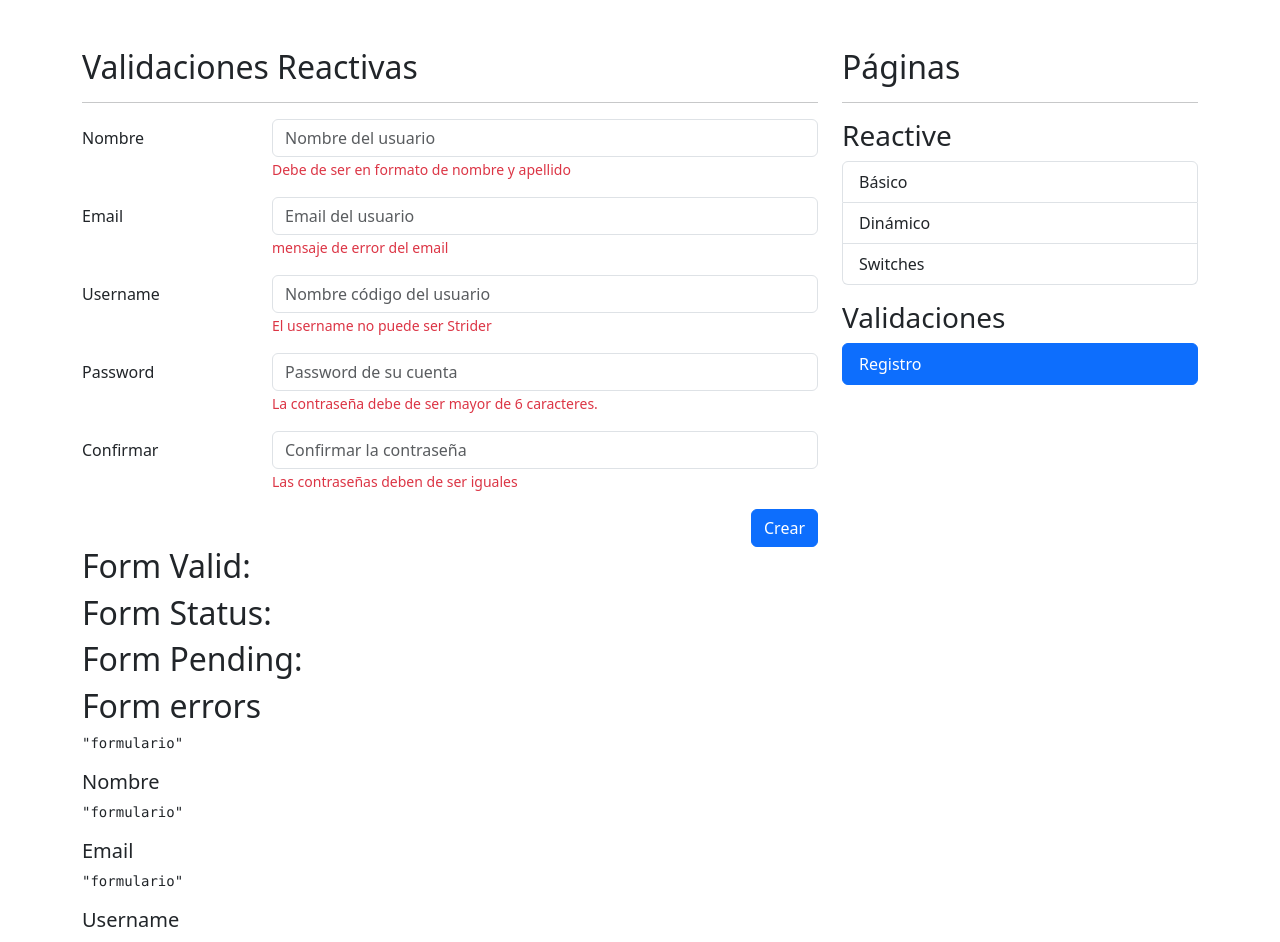
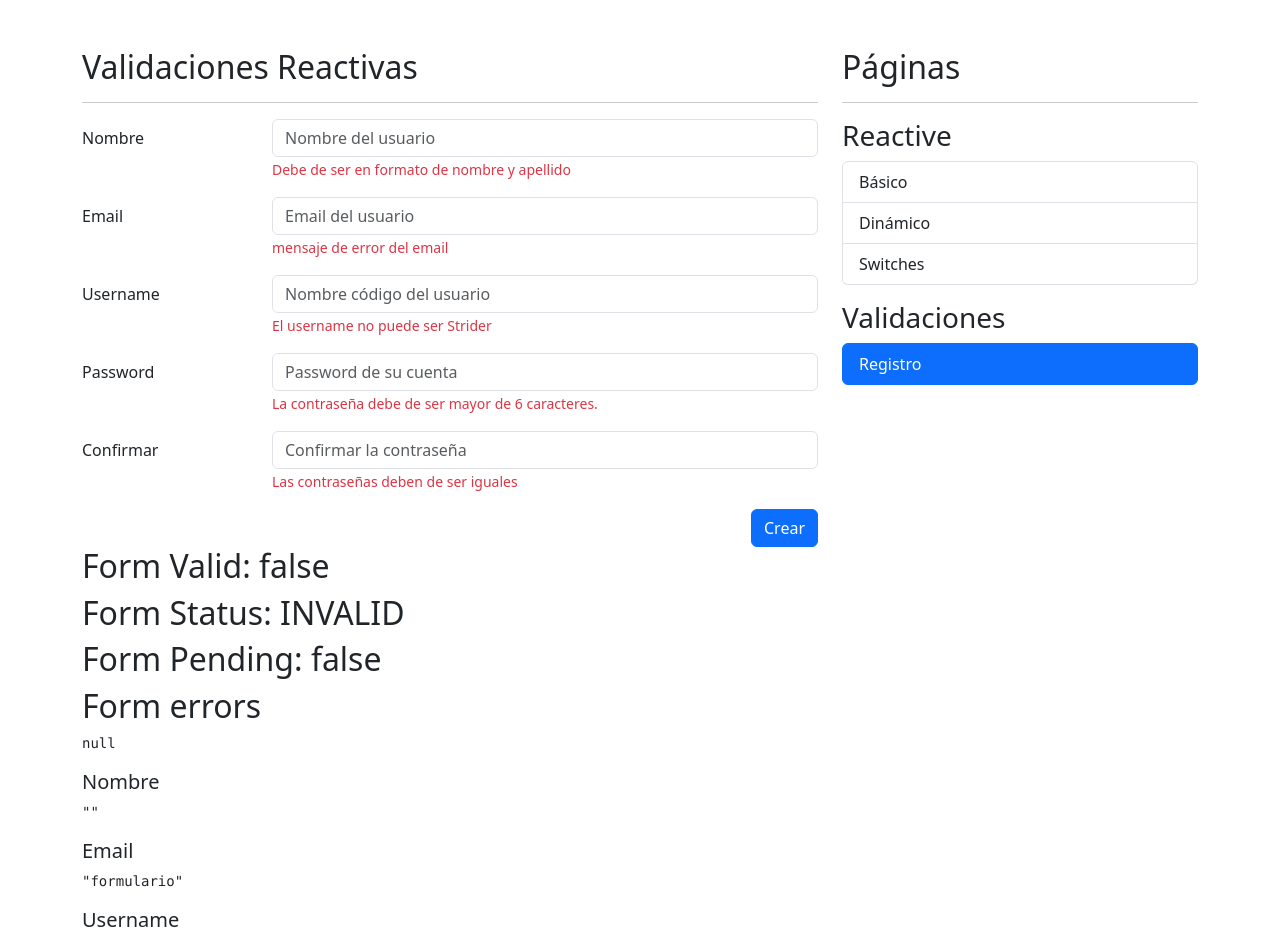
Before and after one commit to bryanesteban/ReactiveForms, an Angular app: page /auth/sign-up in a window 1280 px wide. Shown: the top 942 px of the page. Built offline with nearby package versions, Linux system fonts and the light colour scheme.

Commit message:
new formulary

```diff
--- a/src/app/auth/auth.module.ts
+++ b/src/app/auth/auth.module.ts
@@ -3,6 +3,7 @@
 
 import { AuthRoutingModule } from './auth-routing.module';
 import { RegisterPageComponent } from './pages/register-page/register-page.component';
+import { ReactiveFormsModule } from '@angular/forms';
 
 
 @NgModule({
@@ -11,7 +12,8 @@
   ],
   imports: [
     CommonModule,
-    AuthRoutingModule
+    AuthRoutingModule,
+    ReactiveFormsModule,
   ]
 })
 export class AuthModule { }
--- a/src/app/auth/pages/register-page/register-page.component.html
+++ b/src/app/auth/pages/register-page/register-page.component.html
@@ -4,7 +4,7 @@
 <div class="row">
     <div class="col">
 
-        <form autocomplete="off">
+        <form [formGroup]="myForm" (ngSubmit)="onSubmit()" autocomplete="off">
 
             <!-- Nombre -->
             <div class="row mb-3">
@@ -12,6 +12,7 @@
                 <div class="col-sm-9">
                     <input type="text"
                            class="form-control"
+                           formControlName="name"
                            placeholder="Nombre del usuario">
 
                     <span class="form-text text-danger">
@@ -26,6 +27,7 @@
                 <div class="col-sm-9">
                     <input type="email"
                            class="form-control"
+                           formControlName="email"
                            placeholder="Email del usuario">
                     <span class="form-text text-danger">
                         mensaje de error del email
@@ -39,6 +41,7 @@
                 <div class="col-sm-9">
                     <input type="text"
                            class="form-control"
+                           formControlName="username"
                            placeholder="Nombre código del usuario">
                     <span class="form-text text-danger">
                          El username no puede ser Strider
@@ -52,6 +55,7 @@
                 <div class="col-sm-9">
                     <input type="password"
                            class="form-control"
+                           formControlName="password"
                            placeholder="Password de su cuenta">
 
                     <span class="form-text text-danger">
@@ -66,6 +70,7 @@
                 <div class="col-sm-9">
                     <input type="password"
                            class="form-control"
+                           formControlName="password2"
                            placeholder="Confirmar la contraseña">
 
                     <span class="form-text text-danger">
@@ -90,14 +95,15 @@
 </div>
 
 
-<h2>Form Valid: </h2>
-<h2>Form Status: </h2>
-<h2>Form Pending: </h2>
+<h2>Form Valid: {{myForm.valid}} </h2>
+<h2>Form Status: {{myForm.status}}</h2>
+<h2>Form Pending: {{myForm.pending}}</h2>
+
 <h2>Form errors</h2>
-<pre>{{ 'formulario' | json }}</pre>
+<pre>{{ myForm.errors | json  }}</pre>
 
 <h5>Nombre</h5>
-<pre>{{ 'formulario' | json }}</pre>
+<pre>{{ myForm.value.name | json }}</pre>
 
 <h5>Email</h5>
 <pre>{{ 'formulario' | json }}</pre>
--- a/src/app/auth/pages/register-page/register-page.component.ts
+++ b/src/app/auth/pages/register-page/register-page.component.ts
@@ -1,4 +1,5 @@
 import { Component } from '@angular/core';
+import { FormBuilder, FormGroup, Validators } from '@angular/forms';
 
 @Component({
   templateUrl: './register-page.component.html',
@@ -6,4 +7,24 @@
 })
 export class RegisterPageComponent {
 
+  public myForm : FormGroup = this.fb.group({
+    name: ['', [ Validators.required]],
+    email: ['', [ Validators.required]],
+    username: ['', [ Validators.required]],
+    password: ['', [ Validators.required, Validators.minLength(6)]],
+    password2: ['', [ Validators.required, Validators.minLength(6)]],
+
+  });
+
+
+  constructor( private fb: FormBuilder){}
+
+  isValidField( field: string){
+    //TODO: obtener validacion desde un servicio
+  }
+
+
+  onSubmit(){
+    this.myForm.markAllAsTouched();
+  }
 }
--- a/src/app/reactive/pages/switches-page/switches-page.component.html
+++ b/src/app/reactive/pages/switches-page/switches-page.component.html
@@ -2,7 +2,7 @@
 <hr>
 
 
-<form autocomplete="off" [formGroup]="myForm">
+<form autocomplete="off" [formGroup]="myForm" (ngSubmit)="onSave()">
 
     <!-- Radio -->
     <div class="row mb-3">
@@ -86,11 +86,11 @@
 
 
 <h5>Valor del formulario</h5>
-<pre>{{ 'object' | json }}</pre>
+<pre>{{ myForm.value| json }}</pre>
 <br>
 
 <h5>Persona</h5>
-<pre>{{ 'object' | json }}</pre>
+<pre>{{ person | json }}</pre>
 <br>
 
 <h5>Valid</h5>
--- a/src/app/reactive/pages/switches-page/switches-page.component.ts
+++ b/src/app/reactive/pages/switches-page/switches-page.component.ts
@@ -1,11 +1,11 @@
-import { Component } from '@angular/core';
+import { Component, OnInit } from '@angular/core';
 import { FormBuilder, FormGroup, Validators } from '@angular/forms';
 
 @Component({
   templateUrl: './switches-page.component.html',
   styles: ``
 })
-export class SwitchesPageComponent {
+export class SwitchesPageComponent implements OnInit {
 
   public myForm: FormGroup = this.fb.group({
     gender:['M', Validators.required ],
@@ -13,8 +13,15 @@
     termsAndConditions:[false, Validators.requiredTrue ],
   });
 
+  public person = {
+    gender: 'F',
+    wantNotification:false,
+  }
 
   constructor( private fb: FormBuilder){}
+  ngOnInit(): void {
+    this.myForm.reset(this.person);
+  }
 
   isValidField(field:string) :boolean | null{
     return  this.myForm.controls[field].errors
@@ -49,7 +56,11 @@
       this.myForm.markAllAsTouched();
       return;
     }
-    console.log(this.myForm);
+
+    const{termsAndConditions, ...newPerson} = this.myForm.value;
+
+    this.person = newPerson;
+    console.log(this.myForm.value);
     this.myForm.reset();
   }
 }
```
